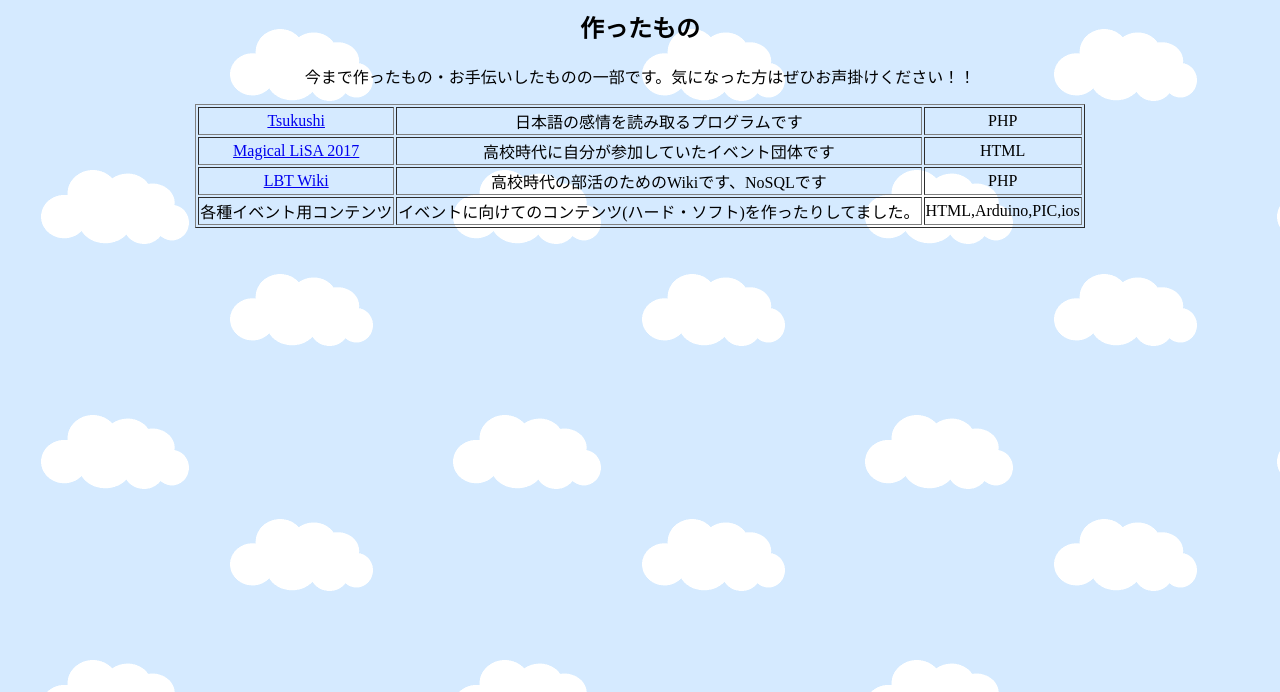
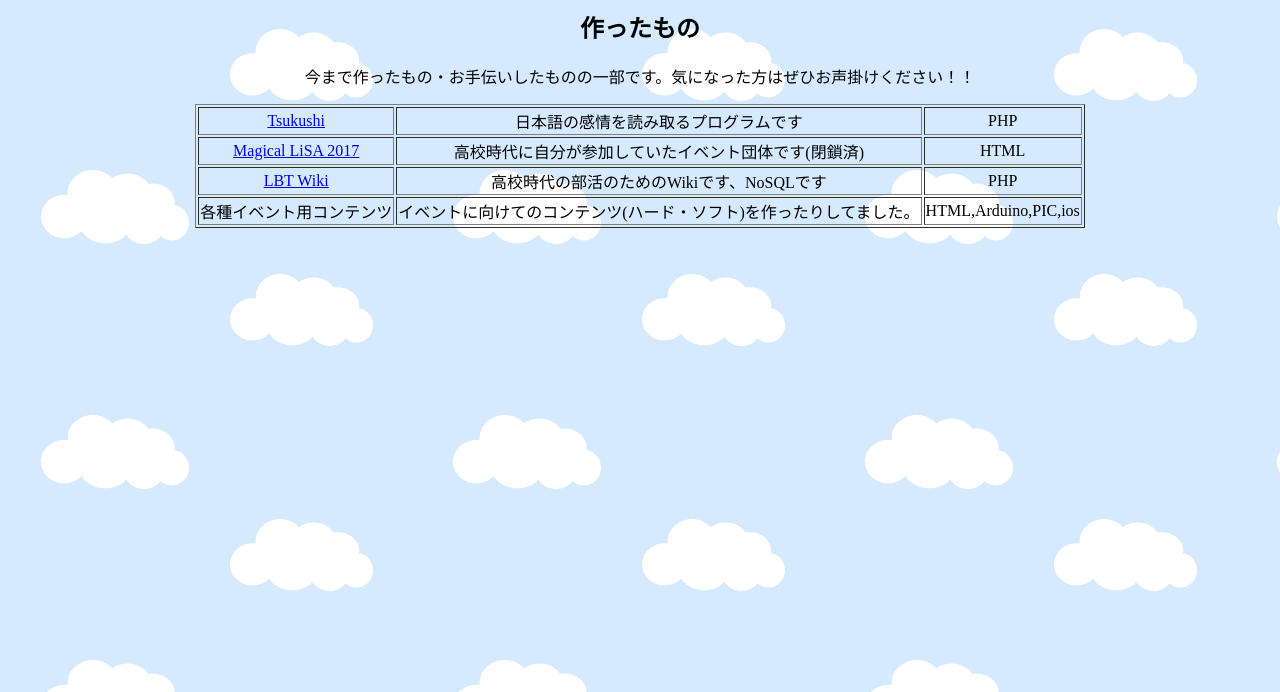
Before and after one commit to magcho/magcho.github.io, a plain HTML site: page WORKS.HTML in a window 1280 px wide. Shown: the part 108-800 px from the top of the page. Drawn offline with Linux system fonts and the light colour scheme.

Commit message:
[fix] マジリサをwebarchiveに

```diff
--- a/WORKS.HTML
+++ b/WORKS.HTML
@@ -11,7 +11,7 @@
     <CENTER>
       <TABLE BORDER="1px">
         <TR><TD><CENTER><A HREF="https://github.com/magcho/Tsukushi" TARGET="BLANK">Tsukushi</A></CENTER></TD><TD><CENTER><CENTER>日本語の感情を読み取るプログラムです</CENTER></TD><TD><CENTER><CENTER>PHP</CENTER></TD></TR>
-        <TR><TD><CENTER><A HREF="https://magical-lisa2017.com" TARGET="BLANK">Magical LiSA 2017</A></CENTER></TD><TD><CENTER>高校時代に自分が参加していたイベント団体です</CENTER></TD><TD><CENTER>HTML</CENTER></TD></TR>
+        <TR><TD><CENTER><A HREF="https://web.archive.org/web/20180402221829/https://magical-lisa2017.com/" TARGET="BLANK">Magical LiSA 2017</A></CENTER></TD><TD><CENTER>高校時代に自分が参加していたイベント団体です(閉鎖済)</CENTER></TD><TD><CENTER>HTML</CENTER></TD></TR>
         <TR><TD><CENTER><A HREF="http://lbt.webcrow.jp" TARGET="BLANK">LBT Wiki</A></CENTER></TD><TD><CENTER>高校時代の部活のためのWikiです、NoSQLです</CENTER></TD><TD><CENTER>PHP</CENTER></TD></TR>
         <TR><TD><CENTER>各種イベント用コンテンツ</CENTER></TD><TD><CENTER>イベントに向けてのコンテンツ(ハード・ソフト)を作ったりしてました。</CENTER></TD><TD><CENTER>HTML,Arduino,PIC,ios</CENTER></TD></TR>
       </TABLE>
```
